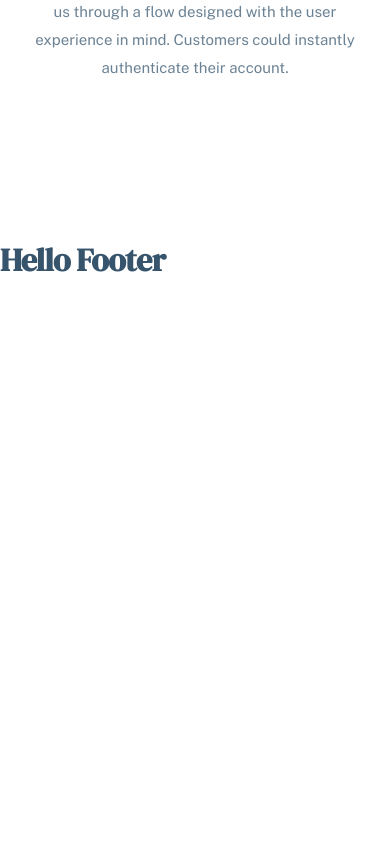
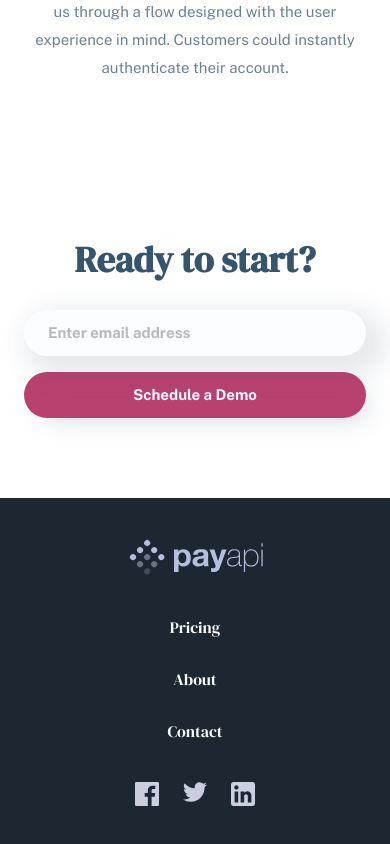
Before and after one commit to thorrellt/PayAPI, a React (Vite) app: page / in a window 390 px wide. Shown: the part 3679-4523 px from the top of the page. Before the commit the page ends 3961 px from the top, so only its background shows below. Built offline with nearby package versions, Linux system fonts and the light colour scheme.

Commit message:
add mobile footer

```diff
--- a/src/components/App.jsx
+++ b/src/components/App.jsx
@@ -2,6 +2,7 @@ import { useState, useEffect } from 'react'
 import '../styles/App.css'
 import Home from './Home'
 import Navbar from './shared/Navbar'
+import Footer from './shared/Footer'
 
 function App() {
 
@@ -35,6 +36,7 @@ function App() {
     <div className="App">
       <Navbar windowWidth={windowWidth}/>
       <Home windowWidth={windowWidth}/>
+      <Footer windowWidth={windowWidth}/>
     </div>
   )
 }
--- a/src/components/Home.jsx
+++ b/src/components/Home.jsx
@@ -3,7 +3,7 @@ import '../styles/Home.css'
 import Landing from './home/Landing'
 import Clients from './home/Clients'
 import Hero from './home/Hero'
-import Footer from './shared/Footer'
+
 
 export default function Home(props) {
     return (
@@ -17,9 +17,6 @@ export default function Home(props) {
             <Hero
                 windowWidth={props.windowWidth}
             />
-            <Footer
-                windowWidth={props.windowWidth}
-            />
 
         </div>
     )
--- a/src/components/shared/Footer.jsx
+++ b/src/components/shared/Footer.jsx
@@ -1,8 +1,50 @@
 import { useState } from 'react'
 import '../../styles/shared/Footer.css'
+import logo from '../../assets/shared/desktop/logo.svg'
+import twitter from '../../assets/shared/desktop/twitter.svg'
+import facebook from '../../assets/shared/desktop/facebook.svg'
+import linkedin from '../../assets/shared/desktop/linkedin.svg'
+import CTA from './CTA'
 
 export default function Footer() {
     return (
-        <h1>Hello Footer</h1>
+        <div className="Footer">
+            <div className="cta">
+                <h2>Ready to start?</h2>
+                <CTA />
+            </div>
+
+            <footer className='flex-container'>
+                <a href="#">
+                    <img src={logo} alt="PayAPI logo"
+                        className='logo' />
+                </a>
+                <ul className="flex-container">
+                    <li>
+                        <a href="#">Pricing</a>
+                    </li>
+                    <li>
+                        <a href="#">About</a>
+                    </li>
+                    <li>
+                        <a href="#">Contact</a>
+                    </li>
+                </ul>
+                <div className="contacts flex-container">
+                    <a href="#" className="contact">
+                        <img src={facebook} alt="facebook"
+                            className='facebook' />
+                    </a>
+                    <a href="#" className="contact">
+                        <img src={twitter} alt="twitter"
+                            className='twitter' />
+                    </a>
+                    <a href="#" className="contact">
+                        <img src={linkedin} alt="linkedin"
+                            className='linkedin' />
+                    </a>
+                </div>
+            </footer>
+        </div>
     )
 }
--- a/src/styles/shared/Footer.css
+++ b/src/styles/shared/Footer.css
@@ -0,0 +1,55 @@
+.Footer .cta {
+    margin-inline: 1.5rem;
+    padding-block-end: 5rem;
+
+}
+
+.Footer .cta h2 {
+    text-align: center;
+}
+
+.Footer .cta .cta-form{
+    margin-block-start: 2rem;
+    text-align: center;
+}
+
+.Footer footer {
+    padding-block: 2.5rem 3.5rem;
+    flex-direction: column;
+    align-items: center;
+    width: 100vw;
+    background-color: var(--sec-blue-700);
+
+}
+
+.Footer footer ul{
+    margin-block-start: 2.5rem;
+    flex-direction: column;
+    gap: 1.875rem;
+    align-items: center;
+    list-style-type: none;
+}
+
+.Footer footer ul li a{
+    color: var(--neutral-white)
+}
+
+.Footer footer ul li a{
+    text-decoration: none;
+    color: var(--neutral-white)
+
+}
+
+.Footer footer a img{
+    filter: invert(82%) sepia(26%) saturate(93%) hue-rotate(195deg) brightness(114%) contrast(99%);
+}
+
+.Footer footer .contacts{
+    margin-block-start: 2.5rem;
+    gap: 1.5rem;
+}
+
+
+.Footer footer .contacts .contact{
+    filter: invert(82%) sepia(26%) saturate(93%) hue-rotate(195deg) brightness(114%) contrast(99%);
+}
--- a/src/styles/shared/Navbar.css
+++ b/src/styles/shared/Navbar.css
@@ -51,7 +51,6 @@
 }
 
 .Navbar ul li {
-    text-decoration: none;
     color: white;
 }
 
```
